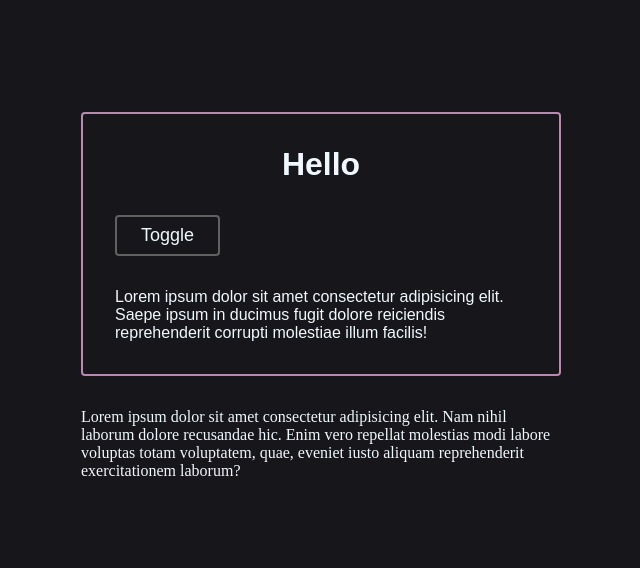
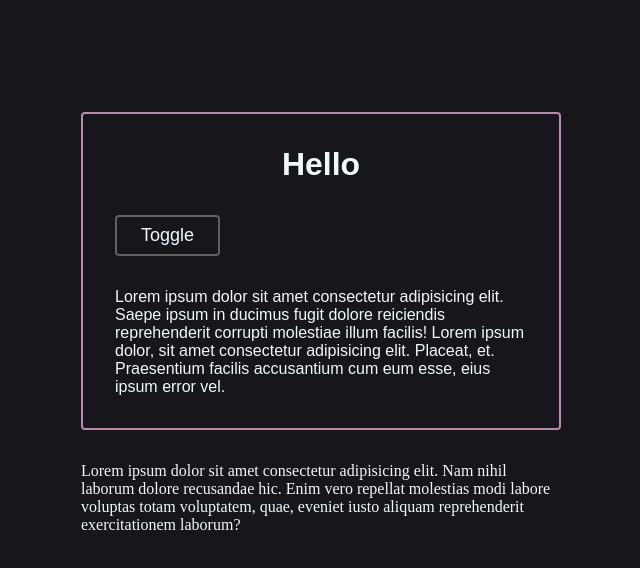
Before and after one commit to al-imam/resizeable-box, a React (Vite) app: page / in a window 1280 px wide. Both pictures are taken after a click on the button "Toggle". Shown: the top 568 px of the page, without its empty margins (319-959 px from the left). Built offline with nearby package versions, Linux system fonts and the light colour scheme.

Commit message:
useMeasure hook to animate the height

```diff
--- a/src/App.tsx
+++ b/src/App.tsx
@@ -1,9 +1,11 @@
 import { motion, MotionConfig } from "framer-motion";
+import useMeasure from "react-use-measure";
 import { useState } from "react";
 import classes from "./app.module.css";
 
 function App() {
   const [expand, setExpand] = useState(false);
+  const [ref, { height }] = useMeasure();
 
   return (
     <MotionConfig transition={{ duration: 1 }}>
@@ -11,17 +13,15 @@ function App() {
         <div className={classes.box}>
           <h1>Hello</h1>
           <button onClick={() => setExpand(!expand)}>Toggle</button>
-          <motion.div
-            key={JSON.stringify(expand)}
-            initial={{ height: 0 }}
-            animate={{ height: "auto" }}
-          >
-            <div>
+          <motion.div animate={{ height }}>
+            <div ref={ref}>
               {expand ? (
                 <p>
                   Lorem ipsum dolor sit amet consectetur adipisicing elit. Saepe
                   ipsum in ducimus fugit dolore reiciendis reprehenderit
-                  corrupti molestiae illum facilis!
+                  corrupti molestiae illum facilis! Lorem ipsum dolor, sit amet
+                  consectetur adipisicing elit. Placeat, et. Praesentium facilis
+                  accusantium cum eum esse, eius ipsum error vel.
                 </p>
               ) : (
                 <p>Lorem, ipsum dolor.</p>
```
